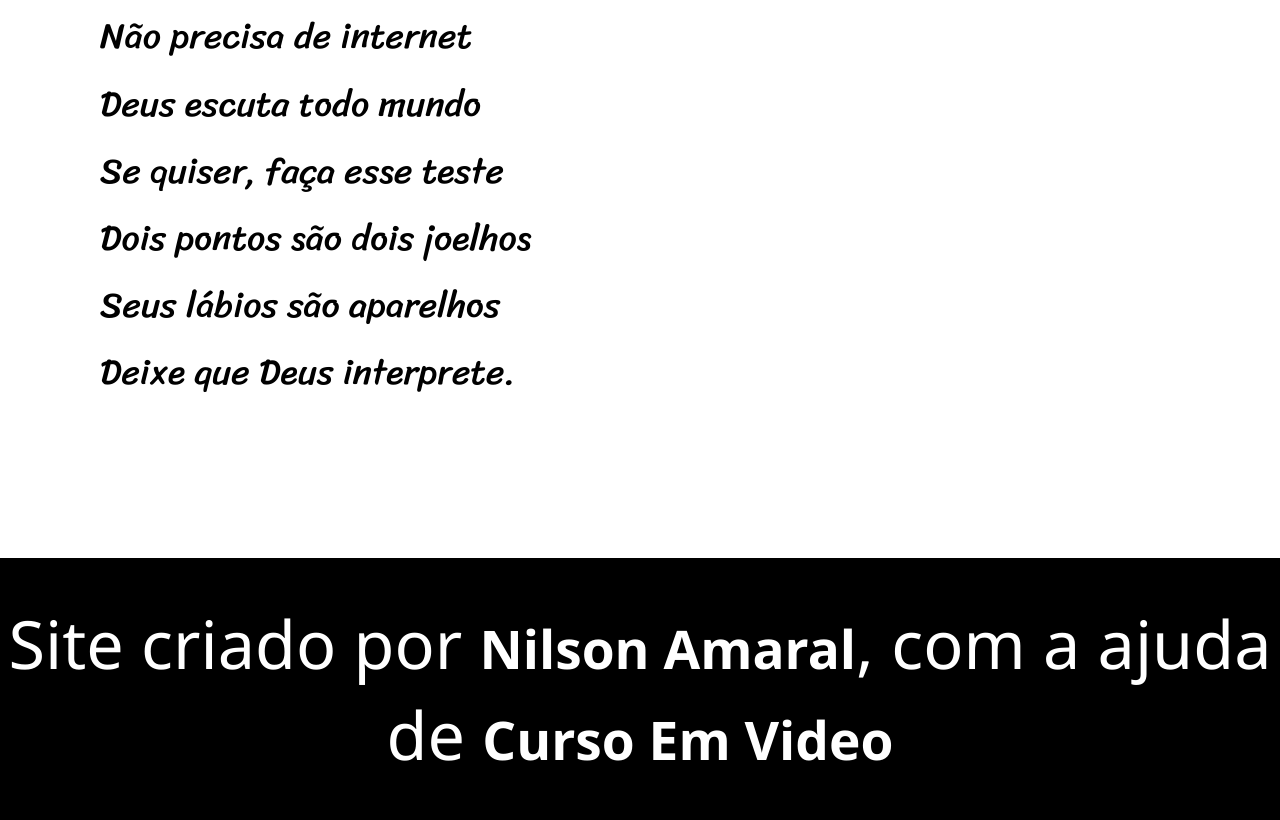
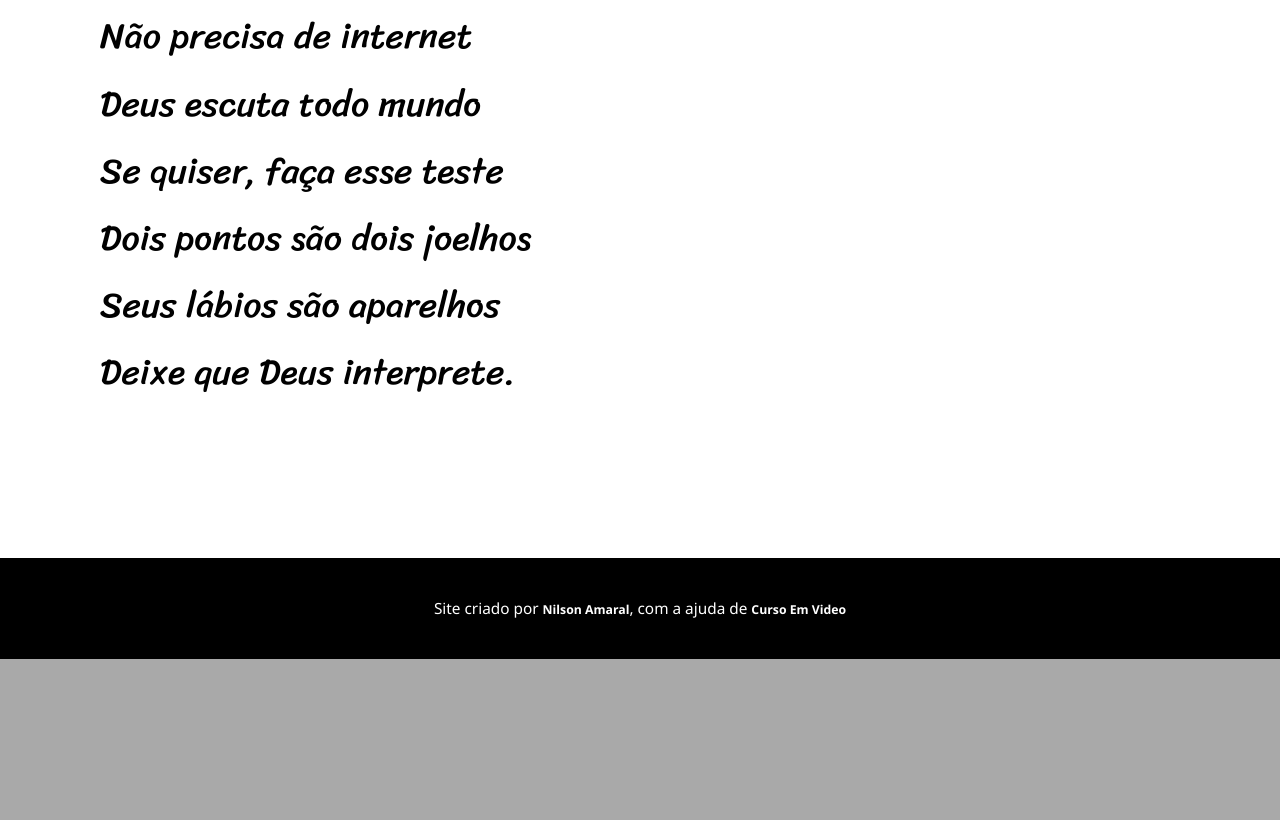
Before and after one commit to nilsonamaral/projeto-cordel-site, a plain HTML site: page index.html in a window 1280 px wide. Shown: the part 4181-5001 px from the top of the page. After the commit the page ends 4840 px from the top, so only its background shows below. Drawn offline with Linux system fonts and the light colour scheme.

Commit message:
corrigi o font-size do footer

```diff
--- a/estilo/style.css
+++ b/estilo/style.css
@@ -105,5 +105,5 @@ footer {
     text-align: center;
     padding-top: 40px;
     padding-bottom: 40px;
-    font-size: 6.5em;
+    font-size: 1.5em;
 }
```
